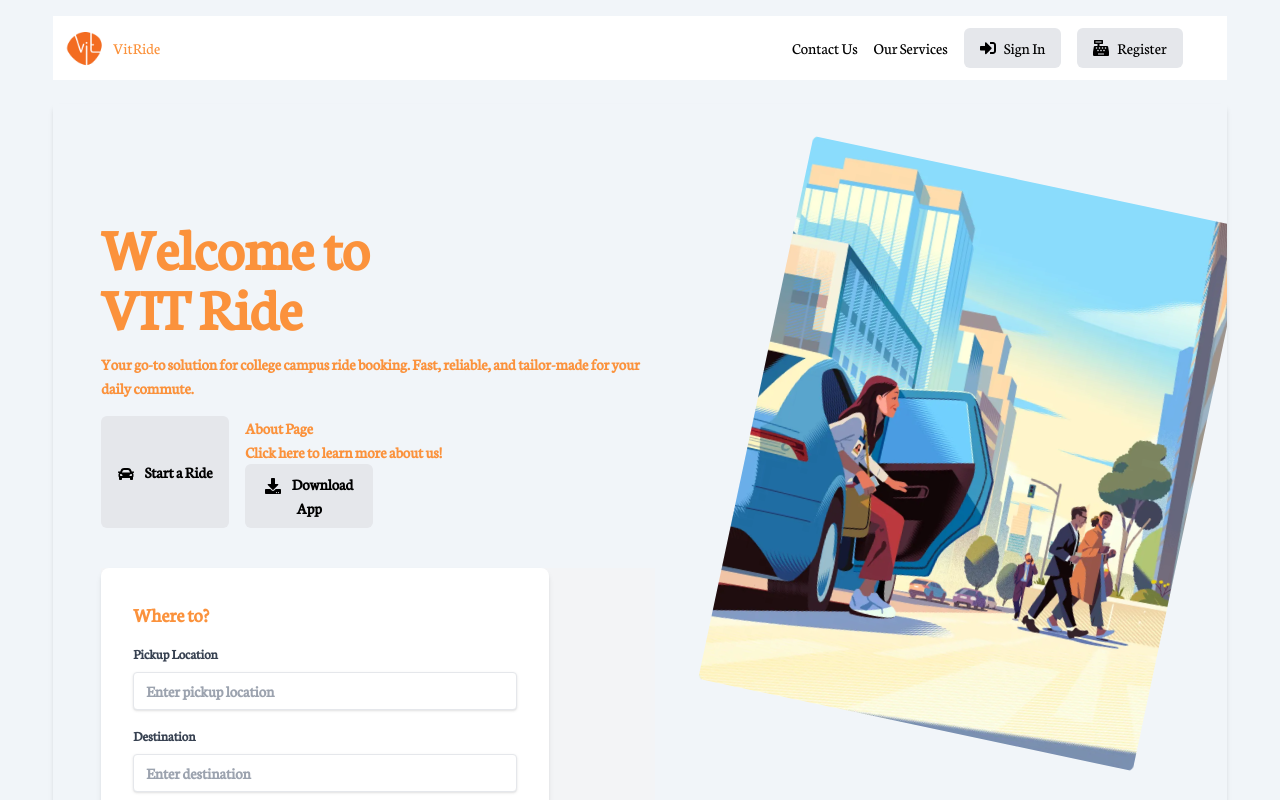
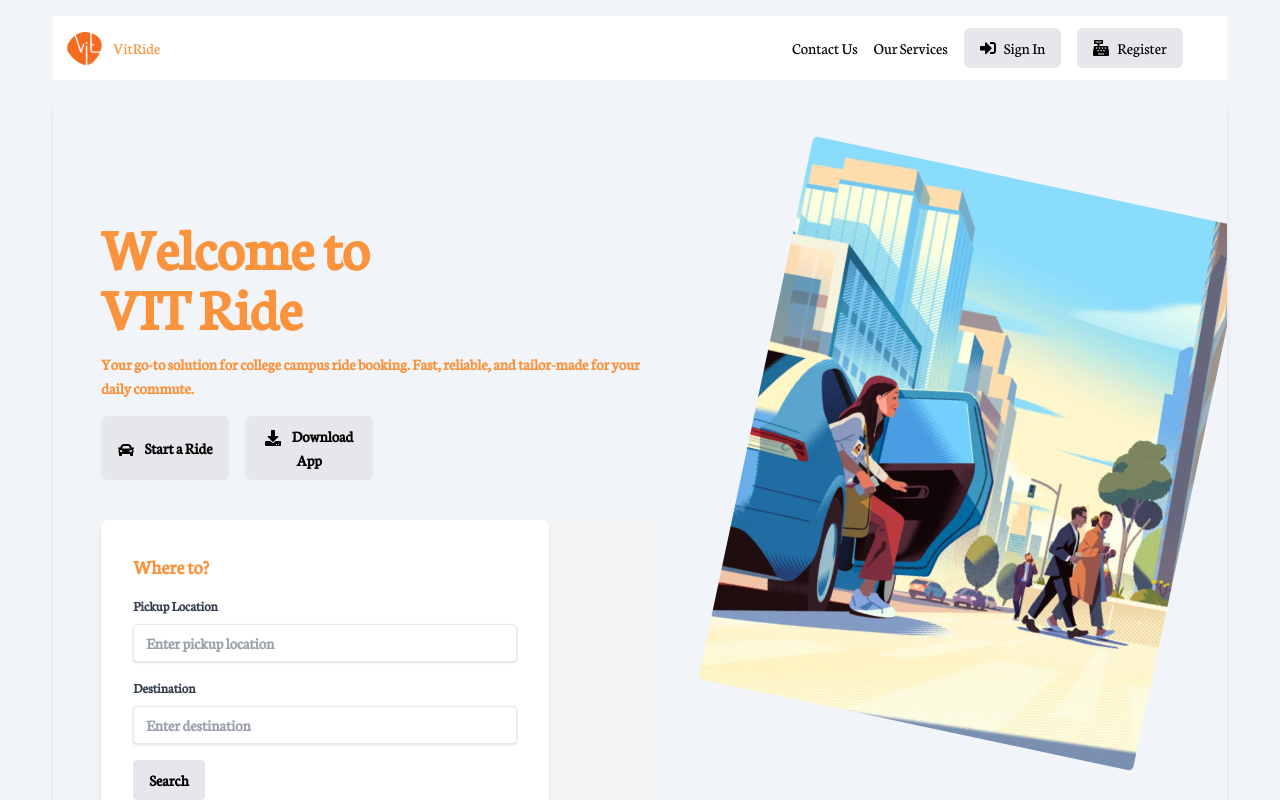
Before and after one commit to MainaliMiraj/vit-ride, a Next.js app: page / in a window 1280 px wide. Shown: the top 800 px of the page. Built offline with nearby package versions, Linux system fonts and the light colour scheme.

Commit message:
completed the form response

```diff
--- a/app/api/email/route.ts
+++ b/app/api/email/route.ts
@@ -1,6 +1,7 @@
 import { type NextRequest, NextResponse } from "next/server";
 import nodemailer from "nodemailer";
 import Mail from "nodemailer/lib/mailer";
+import Navbar from "@/components/Navbar/Navbar";
 
 export async function POST(request: NextRequest) {
   const { email, name, message } = await request.json();
@@ -33,7 +34,7 @@ export async function POST(request: NextRequest) {
 
   try {
     await sendMailPromise();
-    return NextResponse.json({ message: "Email sent" });
+    return NextResponse.json({ message: "Email sent Successfully." });
   } catch (err) {
     return NextResponse.json({ error: err }, { status: 500 });
   }
--- a/components/Welcome/Welcome.tsx
+++ b/components/Welcome/Welcome.tsx
@@ -24,19 +24,12 @@ const Welcome = () => {
             icon={FaCar}
           />
           <div>
-            <Link href="/about">
-              <div>
-                <h2>About Page</h2>
-                <p>Click here to learn more about us!</p>
-              </div>
-
             <Button
               buttonName="Download App"
               bgColor="bg-gray-200"
               textColor="text-black"
               icon={FaDownload}
             />
-            </Link>
           </div>
         </div>
         <RideForm />
```
Lines whose indentation alone changed are shown as unchanged.
